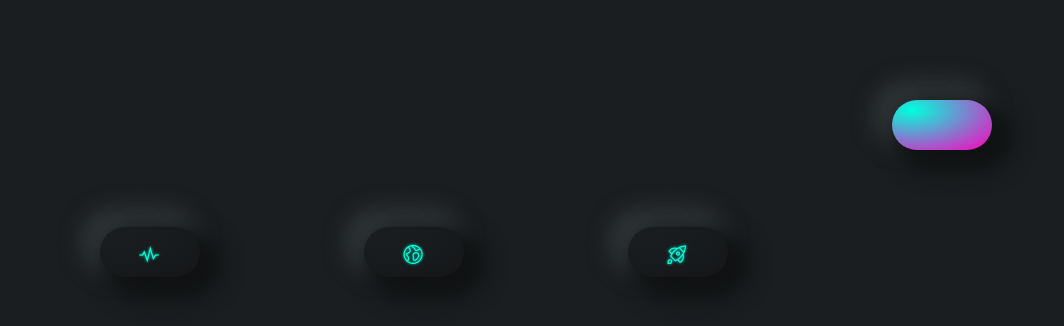
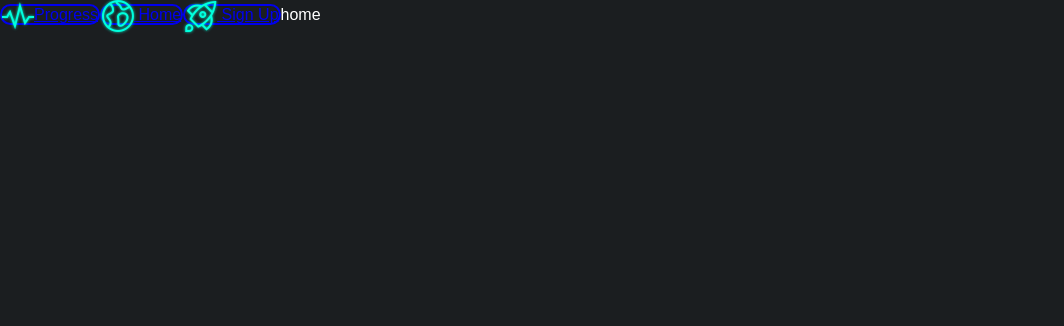
Before and after one commit to sean-hetzel/astralnav, a React (Create React App) app: page / in a window 1280 px wide. Shown: the top 326 px of the page, without its empty margins (0-1064 px from the left). Built offline with nearby package versions, Linux system fonts and the light colour scheme.

Commit message:
ditching soft ui and going for colorful gradients. Also added home and navbar and routes

```diff
--- a/package.json
+++ b/package.json
@@ -17,9 +17,11 @@
     "@types/node": "^12.12.34",
     "@types/react": "^16.9.32",
     "@types/react-dom": "^16.9.6",
+    "@types/react-router-dom": "^5.1.4",
     "gh-pages": "^2.2.0",
     "react": "^16.13.1",
     "react-dom": "^16.13.1",
+    "react-router-dom": "^5.1.2",
     "react-scripts": "3.4.1",
     "typescript": "^3.7.5"
   },
--- a/src/App.css
+++ b/src/App.css
@@ -7,8 +7,6 @@
   --teal: #00ffdd;
   --pink: #ff00bf;
 }
-
-/* text-shadow: 0px 0px 5px var(--teal); */
 
 body {
   background-color: var(--dark);
@@ -24,67 +22,27 @@ body {
 }
 
 .teal {
-  margin-top: 18px;
   color: var(--teal);
-  font-weight: lighter;
-  letter-spacing: 2px;
-  text-shadow: 0px 0px 3px var(--teal);
 }
 
 .darker {
   color: var(--darker);
 }
 
-.glow {
-  width: 100%;
-  height: 100px;
-  background-color: var(--darker);
-
-  box-shadow: 0px 0px 40px 10px var(--teal);
-  /* in order: x offset, y offset, blur size, spread size, color */
-  /* blur size and spread size are optional (they default to 0) */
+.glow{
+  text-shadow: 0px 0px 3px var(--teal);
 }
 
-.grad {
-  width: 100%;
-  height: 100px;
-  background-image: linear-gradient(to right, var(--yellow), var(--teal));
+.btn{
+  cursor: pointer;
+  border: 2px solid;
+  border-radius: 40px;
+  box-sizing: border-box;
 }
 
-.btn-normal {
-  margin: 100px;
-  align-items: center;
-  background-color: var(--dark);
-  box-shadow: 12px 12px 20px 10px #101213, -10px -10px 20px 10px #2f3436;
-  border-radius: 100px;
-  display: inline-block;
-  justify-content: center;
-  margin-right: 4rem;
-  height: 50px;
-  width: 100px;
-  background-image: radial-gradient(
-    farthest-corner at 20px 10px,
-    var(--dark) 0%,
-    var(--darker) 100%
-  );
-}
+.nav-btn{
+  border-color: linear-gradient(to right, var(--teal) 0%, var(--yellow) 100%);
 
-.btn-special {
-  margin: 100px;
-  align-items: center;
-  background-color: var(--dark);
-  box-shadow: 12px 12px 20px 10px #101213, -10px -10px 20px 10px #2f3436;
-  border-radius: 100px;
-  display: inline-block;
-  justify-content: center;
-  margin-right: 4rem;
-  height: 50px;
-  width: 100px;
-  background-image: radial-gradient(
-    farthest-corner at 20px 10px,
-    var(--teal) 0%,
-    var(--pink) 100%
-  );
 }
 
 /* --------------------------------
--- a/src/App.tsx
+++ b/src/App.tsx
@@ -1,25 +1,26 @@
-import React from "react";
+import React, { Component } from "react";
+import { HashRouter as Router, Route, Switch } from "react-router-dom";
 import "./App.css";
+import NavBar from "./components/NavBar";
+import Home from "./components/Home";
 
-function App() {
-  return (
-    <>
-      <div className="btn-normal "><i className="tim-icons tim-icons-lg icon-sound-wave teal"/></div>
-      <div className="btn-normal"><i className="tim-icons tim-icons-lg icon-world teal"/></div>
-      <div className="btn-normal"><i className="tim-icons tim-icons-lg icon-spaceship teal"/></div>
+interface Props {}
+interface State {}
 
-      <div className="btn-special"></div>
-      {/* <div className="glow">
-        <h1 className="teal">hi</h1>
-      </div>
-      <h1>hi</h1>
-      <h1 className="yellow">Yellow</h1>
-      <h1 className="teal">Teal</h1>
-      <div className="grad">
-        <h1 className="darker">hi</h1>
-      </div> */}
-    </>
-  );
+export default class App extends Component<Props, State> {
+  constructor(props: any) {
+    super(props);
+    this.state = {};
+  }
+
+  render() {
+    return (
+      <Router>
+        <NavBar />
+        <Switch>
+          <Route path="/" exact render={(props) => <Home {...props} />} />
+        </Switch>
+      </Router>
+    );
+  }
 }
-
-export default App;
--- /dev/null
+++ b/src/components/Home.tsx
@@ -0,0 +1,20 @@
+import React, { Component } from 'react'
+
+interface Props {
+
+}
+interface State {
+
+}
+
+export default class Home extends Component<Props, State> {
+  state = {}
+
+  render() {
+    return (
+      <>
+       home
+      </>
+    )
+  }
+}
--- /dev/null
+++ b/src/components/NavBar.tsx
@@ -0,0 +1,25 @@
+import React, { Component } from "react";
+import { Link } from "react-router-dom";
+
+interface Props {}
+interface State {}
+
+export default class NavBar extends Component<Props, State> {
+  state = {};
+
+  render() {
+    return (
+      <>
+        <Link className="btn nav-btn" to="/">
+          <i className="tim-icons tim-icons-32 icon-sound-wave teal glow" />Progress
+        </Link>
+        <Link className="btn nav-btn" to="/">
+          <i className="tim-icons tim-icons-32 icon-world teal glow" /> Home
+        </Link>
+        <Link className="btn nav-btn" to="/">
+          <i className="tim-icons tim-icons-32 icon-spaceship teal glow" /> Sign Up
+        </Link>
+      </>
+    );
+  }
+}
```
Also changed, not shown: 1 other file (tests, documents, lock files or other folders).
